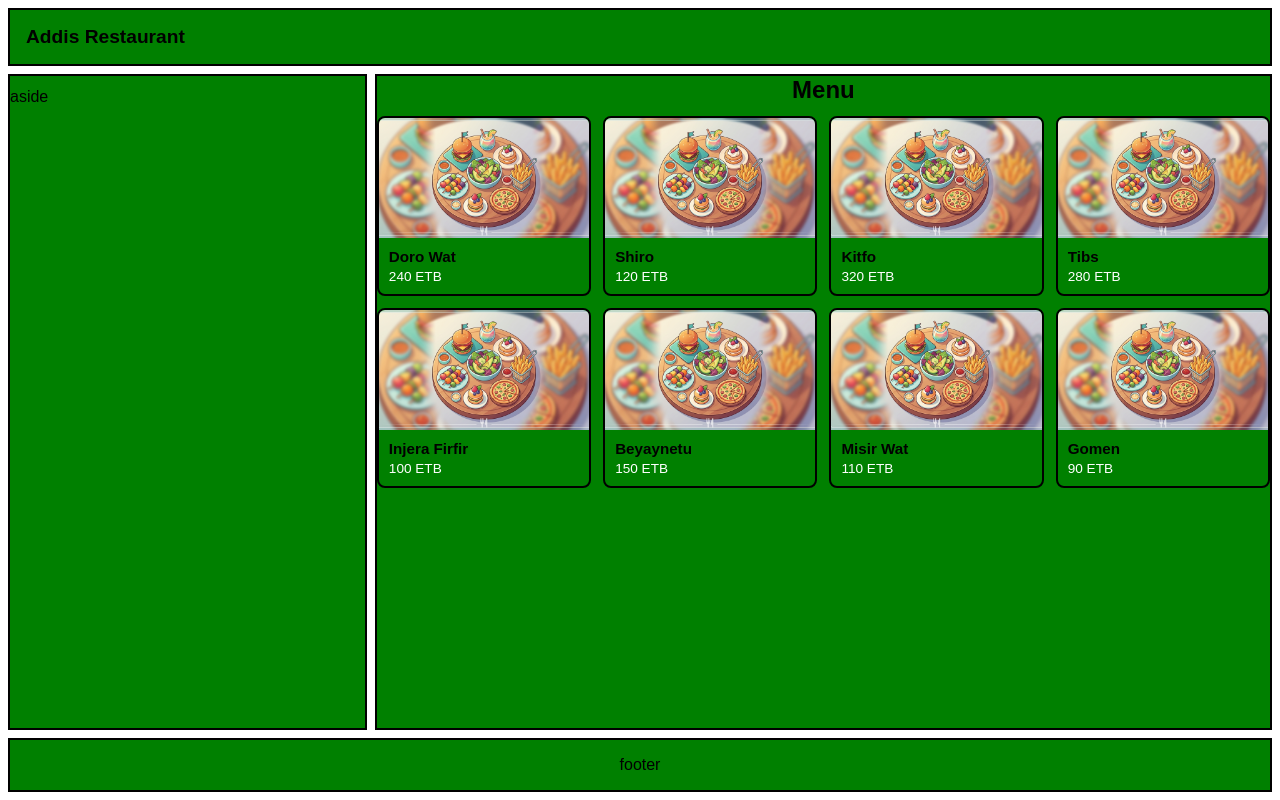
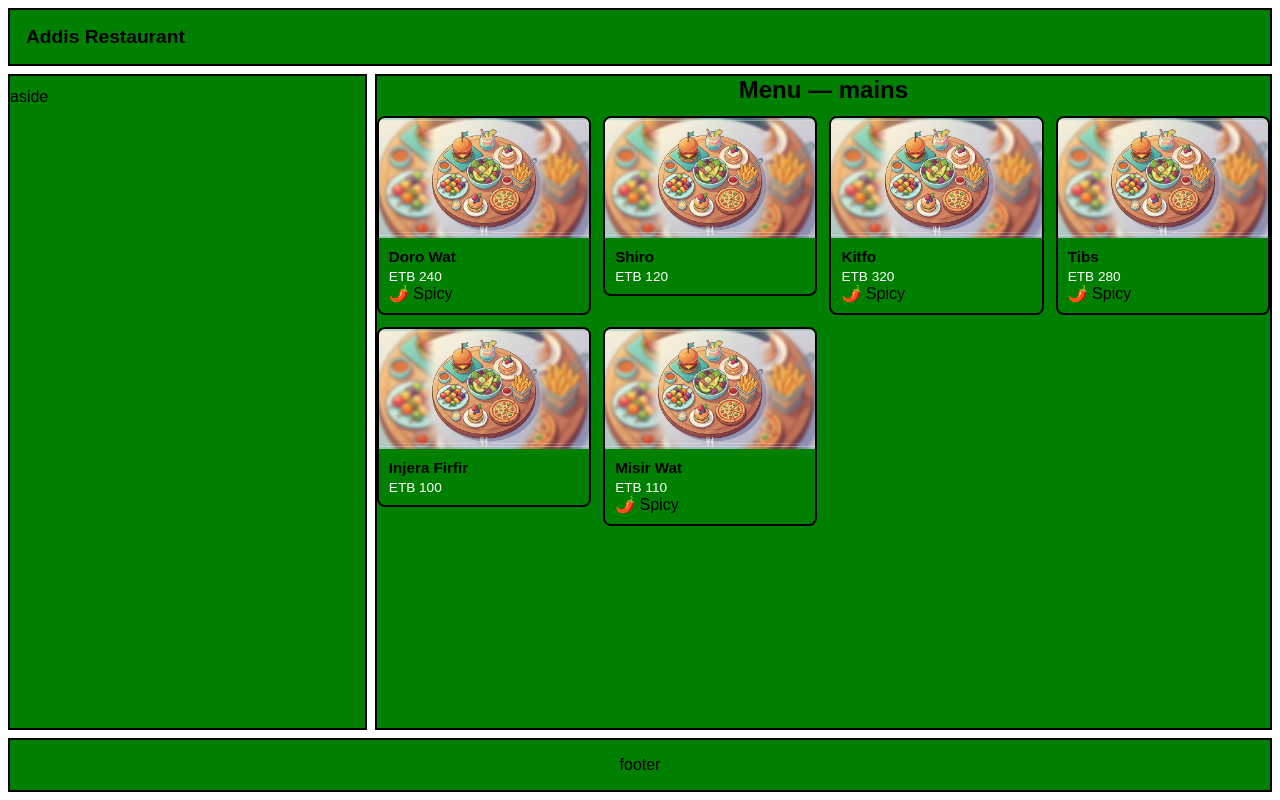
Before and after one commit to Mebtee/codeops-portfolio, a React (Vite) app in the folder MODULE-03/day01/: page / in a window 1280 px wide. Built offline with nearby package versions, Linux system fonts and the light colour scheme.

Commit message:
add PropTypes, Card wrapper, spicy badge, and category filtering

```diff
--- a/MODULE-03/day01/package.json
+++ b/MODULE-03/day01/package.json
@@ -10,6 +10,7 @@
     "preview": "vite preview"
   },
   "dependencies": {
+    "prop-types": "^15.8.1",
     "react": "^19.2.8",
     "react-dom": "^19.2.8"
   },
--- /dev/null
+++ b/MODULE-03/day01/src/components/Card/Card.jsx
@@ -0,0 +1,5 @@
+function Card({ children }) {
+  return <div className="card">{children}</div>;
+}
+
+export default Card;
--- a/MODULE-03/day01/src/components/Dish/Dish.jsx
+++ b/MODULE-03/day01/src/components/Dish/Dish.jsx
@@ -1,15 +1,36 @@
-import './Dish.css'
+import PropTypes from "prop-types";
+import Card from "../Card/Card";
+import "./Dish.css";
 
-function Dish({ name, price, image }) {
+function Dish({ name, price, spicy, image, currency }) {
   return (
-    <div className="menu-card">
-      {image && <img className="menu-card-img" src={image} alt={name} />}
-      <div className="menu-card-body">
-        <h3>{name}</h3>
-        <p>{price} ETB</p>
+    <Card>
+      <div className="menu-card">
+        {image && <img className="menu-card-img" src={image} alt={name} />}
+        <div className="menu-card-body">
+          <h3>{name}</h3>
+          <p>
+            {currency} {price}
+          </p>
+          {typeof spicy === "boolean" && spicy && (
+            <span className="dish-spicy">🌶️ Spicy</span>
+          )}
+        </div>
       </div>
-    </div>
-  )
+    </Card>
+  );
 }
 
-export default Dish
+Dish.propTypes = {
+  name: PropTypes.string.isRequired,
+  price: PropTypes.number.isRequired,
+  spicy: PropTypes.bool,
+  image: PropTypes.string,
+  currency: PropTypes.string,
+};
+
+Dish.defaultProps = {
+  currency: "$",
+};
+
+export default Dish;
--- a/MODULE-03/day01/src/components/Dish/dishs.js
+++ b/MODULE-03/day01/src/components/Dish/dishs.js
@@ -1,10 +1,12 @@
 export const dishs = [
-  { id: 1, name: "Doro Wat", price: 240 },
-  { id: 2, name: "Shiro", price: 120 },
-  { id: 3, name: "Kitfo", price: 320 },
-  { id: 4, name: "Tibs", price: 280 },
-  { id: 5, name: "Injera Firfir", price: 100 },
-  { id: 6, name: "Beyaynetu", price: 150 },
-  { id: 7, name: "Misir Wat", price: 110 },
-  { id: 8, name: "Gomen", price: 90 },
-]
+  { id: 1, name: "Doro Wat", price: 240, category: "mains", spicy: true },
+  { id: 2, name: "Shiro", price: 120, category: "mains", spicy: false },
+  { id: 3, name: "Kitfo", price: 320, category: "mains", spicy: true },
+  { id: 4, name: "Tibs", price: 280, category: "mains", spicy: true },
+  { id: 5, name: "Injera Firfir", price: 100, category: "mains", spicy: false },
+  { id: 6, name: "Beyaynetu", price: 150, category: "platters", spicy: false },
+  { id: 7, name: "Misir Wat", price: 110, category: "mains", spicy: true },
+  { id: 8, name: "Gomen", price: 90, category: "sides", spicy: false },
+  { id: 9, name: "Azifa", price: 80, category: "sides", spicy: false },
+  { id: 10, name: "Kategna", price: 70, category: "appetizers", spicy: true },
+];
--- a/MODULE-03/day01/src/components/main/Menu/Menu.jsx
+++ b/MODULE-03/day01/src/components/main/Menu/Menu.jsx
@@ -1,19 +1,37 @@
-import './Menu.css'
-import Dish from '../../Dish/Dish'
-import { dishs } from '../../Dish/dishs'
-import foodImg from '../../../assets/food.jpg'
+import "./Menu.css";
+import Dish from "../../Dish/Dish";
+import { dishs } from "../../Dish/dishs";
+import foodImg from "../../../assets/food.jpg";
+
+const currentCategory = "mains";
 
 function Menu() {
+  const filtered = dishs.filter((dish) => dish.category === currentCategory);
+
   return (
     <section>
-      <h1>Menu</h1>
-      <div className="menu-grid">
-        {dishs.map((dish) => (
-          <Dish key={dish.id} name={dish.name} price={dish.price} image={foodImg} />
-        ))}
-      </div>
+      <h1>Menu — {currentCategory}</h1>
+
+      {filtered.length === 0 ? (
+        <p className="menu-empty">
+          No dishes found in the &ldquo;{currentCategory}&rdquo; category.
+        </p>
+      ) : (
+        <div className="menu-grid">
+          {filtered.map((dish) => (
+            <Dish
+              key={dish.id}
+              name={dish.name}
+              price={dish.price}
+              spicy={dish.spicy}
+              image={foodImg}
+              currency="ETB"
+            />
+          ))}
+        </div>
+      )}
     </section>
-  )
+  );
 }
 
-export default Menu
+export default Menu;
```
Also changed, not shown: 1 other file (tests, documents, lock files or other folders).
